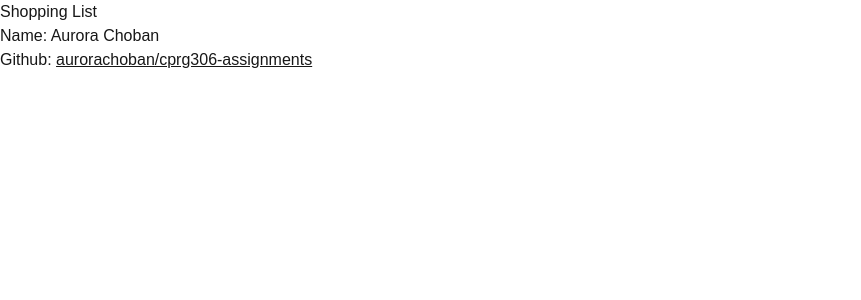
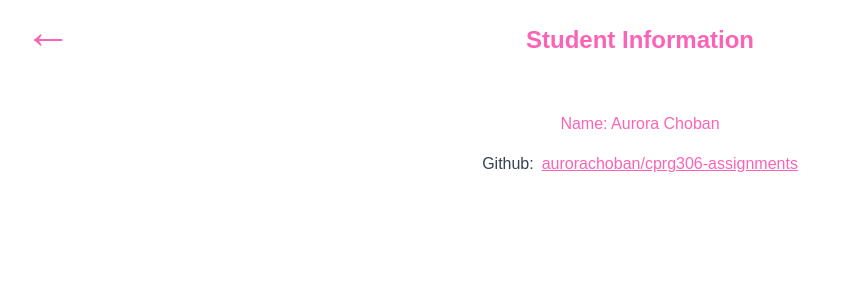
Before and after one commit to aurorachoban/cprg306-assignments, a Next.js app: page /week-2 in a window 1280 px wide. Shown: the top 300 px of the page, without its empty margins (0-861 px from the left). Built offline with nearby package versions, Linux system fonts and the light colour scheme.

Commit message:
CSS changes

```diff
--- /dev/null
+++ b/app/components/HomeButton.js
@@ -0,0 +1,12 @@
+import Link from "next/link";
+
+export default function HomeButton() {
+    return (
+        <div className="absolute top-2 left-6">
+            <Link href="/"
+            className="text-pink-400 dark:text-pink-300 hover:text-pink-300 dark:hover:text-white text-5xl font-extrabold"
+            > ←
+            </Link>
+        </div>
+    );
+}
--- a/app/layout.js
+++ b/app/layout.js
@@ -12,8 +12,10 @@ const geistMono = Geist_Mono({
 });
 
 export const metadata = {
-  title: "Shopping List",
-  description: "Generated by create next app",
+  title: {
+    template: "%s | CPRG 306",
+    default: "CPRG 306: Web Development 2 Assignments",
+  },
 };
 
 export default function RootLayout({ children }) {
--- a/app/week-2/StudentInfo.js
+++ b/app/week-2/StudentInfo.js
@@ -2,10 +2,19 @@ import Link from 'next/link';
 
 export default function StudentInfo() {
     return (
-        <div>
-            <h2> Name: Aurora Choban </h2>
-            <p>
-                Github: <Link href="https://github.com/aurorachoban/cprg306-assignments" className="underline"> aurorachoban/cprg306-assignments </Link>
+        <div className="flex flex-col p-8">
+            <h2 className="text-pink-400 dark:text-pink-300 mb-4">
+                Name: Aurora Choban
+            </h2>
+            <p className="text-gray-700 dark:text-gray-300">
+                Github:
+                <Link
+                    href="https://github.com/aurorachoban/cprg306-assignments"
+                    target="_blank"
+                    className="text-pink-400 dark:text-pink-300 hover:text-pink-300 dark:hover:text-white hover:font-bold underline ml-2"
+                >
+                    aurorachoban/cprg306-assignments
+                </Link>
             </p>
         </div>
     );
--- a/app/week-2/page.js
+++ b/app/week-2/page.js
@@ -1,9 +1,18 @@
+import HomeButton from "../components/HomeButton";
 import StudentInfo from "./StudentInfo";
+
+export const metadata = {
+  title: "Student Information",
+};
+
 export default function Page() {
     return (
-        <main>
-            <h1> Shopping List </h1>
+        <>
+            <HomeButton />
+        <main className="flex flex-col items-center text-center justify-center">
+            <h1 className="text-2xl font-bold text-pink-400 text-center p-6">Student Information</h1>
             <StudentInfo />
         </main>
+        </>
     );
 }
--- a/app/week-3/page.js
+++ b/app/week-3/page.js
@@ -1,12 +1,21 @@
+import HomeButton from "../components/HomeButton";
 import GroceryItemList from "./GroceryItemList";
+
+export const metadata = {
+  title: "Shopping List",
+};
 
 export default function Page() {
   return (
+    <>
+      <HomeButton />
+
     <main className="flex flex-col items-center text-center justify-center">
-      <h1 className="text-3xl font-bold text-pink-300 text-center p-4">
+      <h1 className="text-2xl font-bold text-pink-400 text-center p-6">
         Shopping List
       </h1>
       <GroceryItemList />
     </main>
+    </>
   );
 }
```
